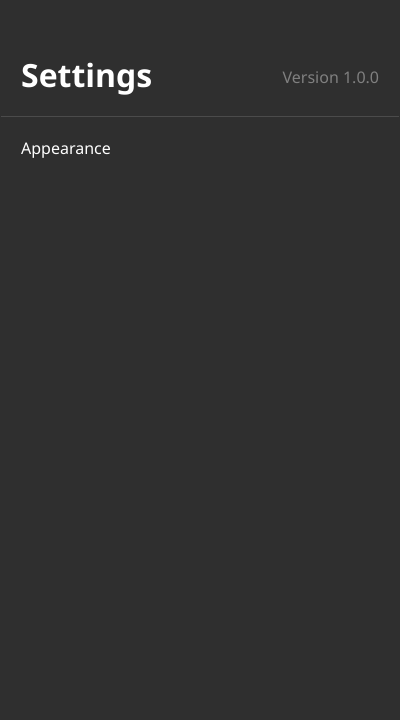
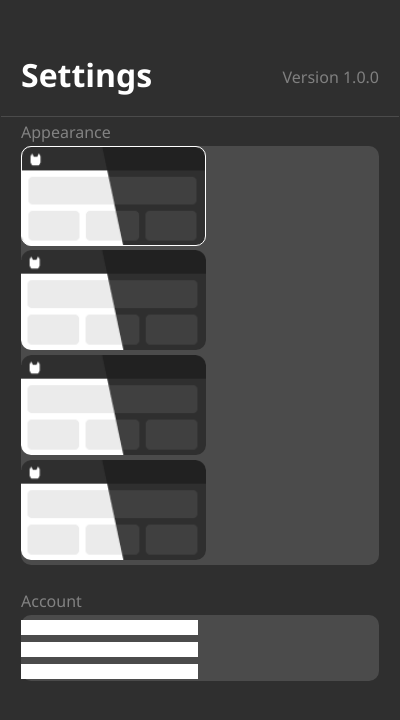
Before and after one commit to Black-Cat-Studios/BCS-Developer-Client, an Electron app: page html/settings.html in a window 400 px wide. Drawn offline with Linux system fonts and the light colour scheme; no server answers.

Commit message:
add settings style

```diff
--- a/html/settings.html
+++ b/html/settings.html
@@ -15,7 +15,18 @@
         <div>
             <div class="category">
                 <p>Appearance</p>
+                <button class="themebutton active" id="system"></button>
+                <button class="themebutton" id="dark"></button>
+                <button class="themebutton" id="light"></button>
+                <button class="themebutton" id="vegetta"></button>
             </div>
+
+            <div class="category">
+              <p>Account</p>
+              <input type="text" name="user"/>
+              <input type="password" name="pass"/>
+              <input type="text" name="nick"/>
+          </div>
         </div>
 
     </div>
--- a/style/settings.css
+++ b/style/settings.css
@@ -7,4 +7,34 @@ hr{
     position: relative;
     margin-right: -20px;
     background: var(--color-bgblend);
-  }
+}
+
+div.category{
+    background: var(--color-bgblend);
+    margin-top: 50px;
+    border-radius: 10px;
+}
+
+div.category p:first-of-type{
+    color: var(--color-blend);
+    margin-top: -25px;
+    position: absolute;
+}
+
+.themebutton{
+    width: 185px;
+    height: 100px;
+    background: url('../icons/system-theme.png');
+    background-repeat: no-repeat;
+    background-size: cover;
+    border-radius: 10px;
+    cursor: pointer;
+}
+
+.themebutton::after{
+
+}
+
+.themebutton.active{
+    border: solid 1px white;
+}
```
